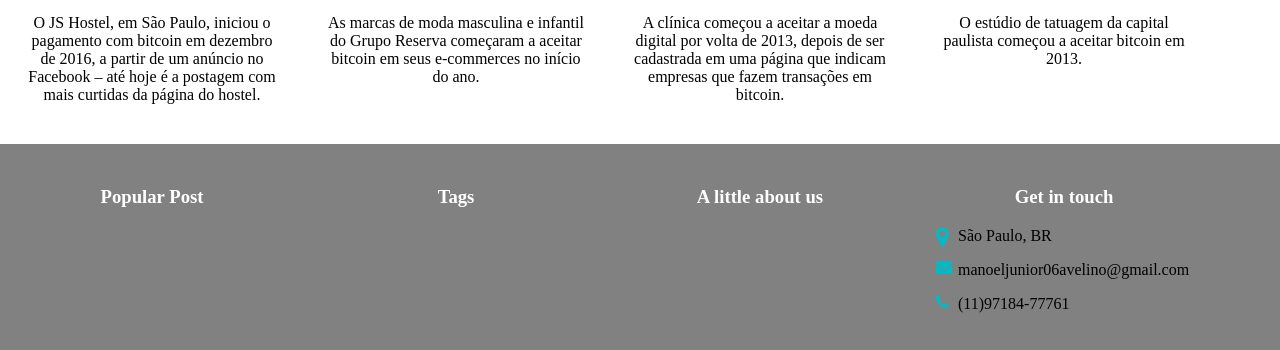
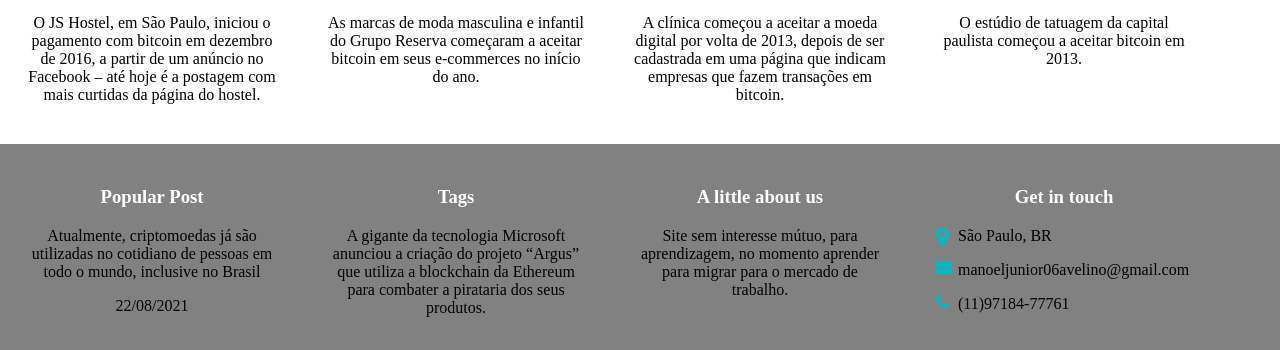
Before and after one commit to ManoelAFJr/blog.github.io, a plain HTML site: page index.html in a window 1280 px wide. Shown: the part 2144-2494 px from the top of the page. Drawn offline with Linux system fonts and the light colour scheme.

Commit message:
modificando textos do footer

```diff
--- a/index.html
+++ b/index.html
@@ -143,17 +143,22 @@
     <footer>
         <div class="col-100 footer">
         <div class="content">
-            <div class="col-4 ">
+            <div class="col-4 rel ">
                 <h3><b>Popular Post</b></h3>
-
+                <p> Atualmente, criptomoedas já são utilizadas no cotidiano de
+                    pessoas em todo o mundo, inclusive no Brasil</p>
+                <p class="clock">22/08/2021</p>
             </div>
-            <div class="col-4 ">
+            <div class="col-4 Tags ">
                 <h3><b>Tags</b> </h3>
-
+                <p>A gigante da tecnologia Microsoft anunciou a criação do projeto “Argus”
+                    que utiliza a blockchain da Ethereum
+                     para combater a pirataria dos seus produtos.</p>
             </div>
-            <div class="col-4 ">
+            <div class="col-4 us ">
                 <h3><b>A little about us</b> </h3>
-
+                <p> Site sem interesse mútuo, para aprendizagem,
+                     no momento aprender para migrar para o mercado de trabalho.</p>
             </div>
             <div class="col-4 contato ">
                 <h3><b>Get in touch</b></h3>
```
